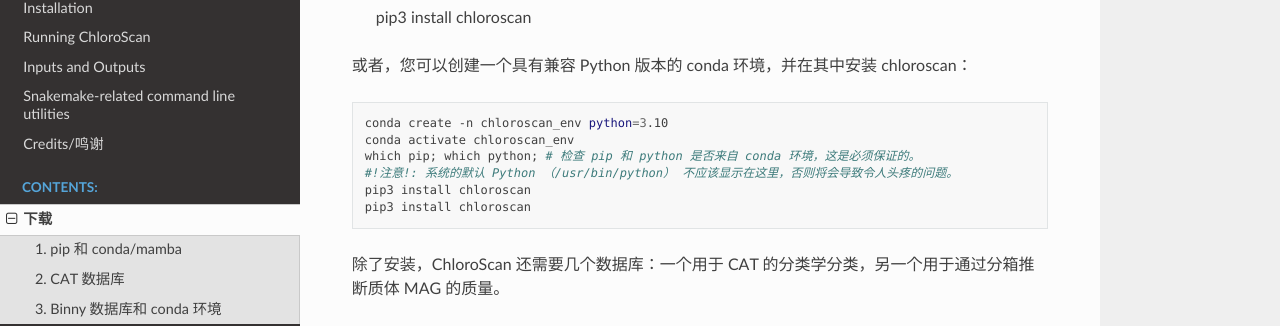
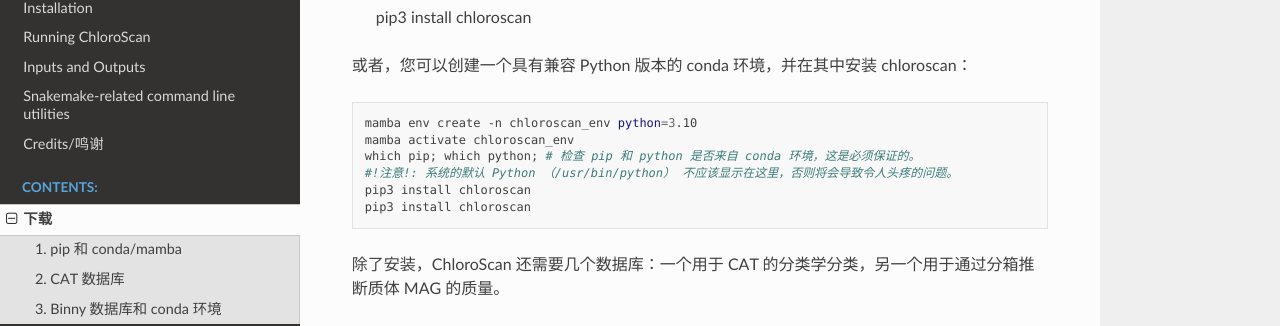
Before and after one commit to Andyargueasae/chloroscan, a Sphinx documentation site: the page built from docs/source/main/installation_CN.rst, in a window 1280 px wide and 900 px high, scrolled down 1021 px. Shown: the part 144-470 px from the top of the window. Built offline with Sphinx 7.4.7 and the Read the Docs theme 3.1.0, drawn with Linux system fonts in a browser that asks for light colours.

Commit message:
minor change from conda to mamba in docs

```diff
--- a/docs/source/main/installation.rst
+++ b/docs/source/main/installation.rst
@@ -48,8 +48,8 @@ Alternatively, you can create a conda environment with compatible python version
 
 .. code-block:: bash
 
-    conda create -n chloroscan_env python=3.10
-    conda activate chloroscan_env
+    mamba env create -n chloroscan_env python=3.10
+    mamba activate chloroscan_env
     which pip; which python; # check if the pip and python are from the conda environment,
     #!CAUTION!: default python in your machine shouldn't be shown here, it causes head-scratching issues.
     pip3 install chloroscan
--- a/docs/source/main/installation_CN.rst
+++ b/docs/source/main/installation_CN.rst
@@ -56,8 +56,8 @@
 
 .. code-block:: bash
 
-    conda create -n chloroscan_env python=3.10
-    conda activate chloroscan_env
+    mamba env create -n chloroscan_env python=3.10
+    mamba activate chloroscan_env
     which pip; which python; # 检查 pip 和 python 是否来自 conda 环境，这是必须保证的。
     #!注意!: 系统的默认 Python （/usr/bin/python） 不应该显示在这里，否则将会导致令人头疼的问题。
     pip3 install chloroscan
```
